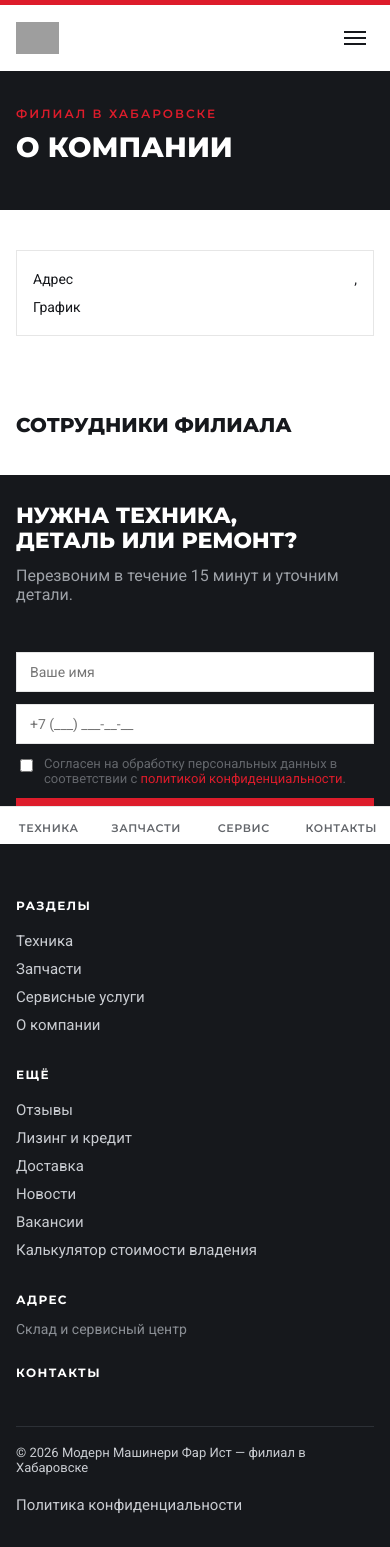
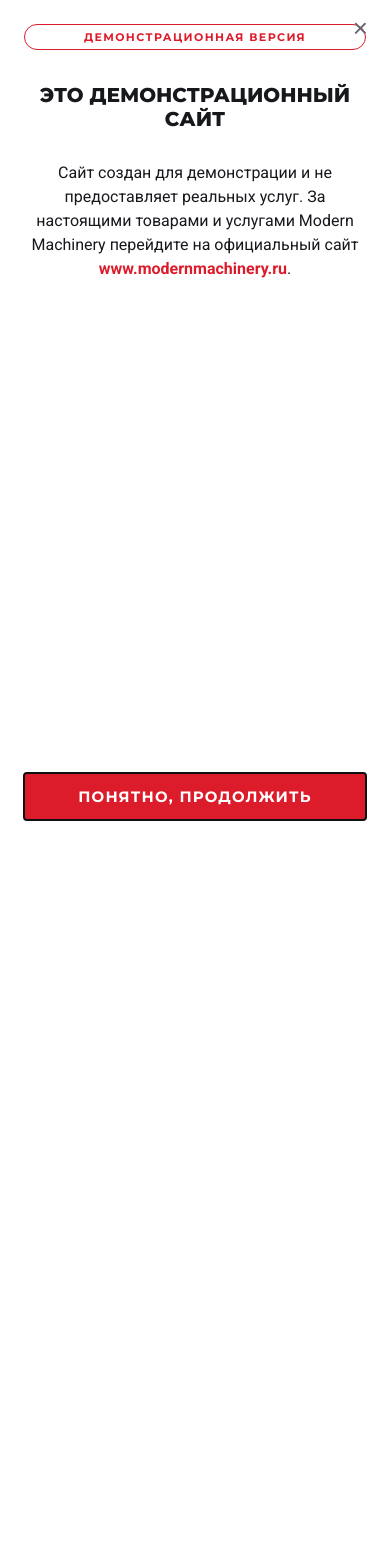
Before and after one commit to S3raphimCS/Modern-Machinery, a Django app: template templates/content/about.html in a window 390 px wide. After the commit the page ends 821 px from the top, so only its background shows below. Run offline with Django 5.2, Linux system fonts and the light colour scheme; the template is opened without the code that fills it, so the values that code supplies are empty; parts of the project's set-up code (start-up, migrations or seed data) failed here and were passed over; grey boxes are pictures that could not be loaded.

Commit message:
Show a first-visit demo disclaimer pointing to the official site
The site is a demonstration only. On the first visit we now open a
full-screen modal explaining that and linking to the real Modern
Machinery site; the choice is remembered in localStorage so it is shown
once per browser. Degrades cleanly without JS, and fills the screen on
phones with the action button pinned to the bottom.

The modal uses `.mm-disclaimer[hidden] { display: none }` because a bare
`hidden` is overridden by `.mm-modal { display: flex }` — the same
specificity gotcha already handled for the compare bar and card tabs.

Co-Authored-By: Claude Opus 4.8 <noreply@anthropic.com>

```diff
--- a/static/css/main.css
+++ b/static/css/main.css
@@ -871,6 +871,40 @@ textarea.mm-input { min-height: 96px; resize: vertical; }
 }
 .mm-modal__note { color: var(--mm-muted); font-size: 14px; margin-bottom: 18px; }
 
+/* --- Окно о демонстрационном характере сайта --------------------------- */
+
+/* Поверх всего остального, включая панель сравнения и модалку заявки. */
+.mm-disclaimer { z-index: 200; }
+/* Без этой строки `hidden` не действует: у `.mm-modal { display: flex }`
+   специфичность выше браузерного `[hidden] { display: none }`, и окно висит
+   на экране всегда. Тот же приём, что и у `.mm-compare-bar[hidden]` выше. */
+.mm-disclaimer[hidden] { display: none; }
+.mm-disclaimer__box { max-width: 560px; text-align: center; padding: clamp(24px, 6vw, 40px); }
+.mm-disclaimer__badge {
+  display: inline-block; font-family: var(--mm-font-display); font-weight: 700;
+  font-size: 11px; letter-spacing: 1.4px; text-transform: uppercase;
+  color: var(--mm-red); border: 1px solid var(--mm-red); border-radius: 999px;
+  padding: 5px 12px; margin-bottom: 16px;
+}
+.mm-disclaimer__title { font-size: clamp(20px, 5vw, 26px); margin-bottom: 14px; }
+.mm-disclaimer__text { color: var(--mm-ink); font-size: 16px; line-height: 1.5; margin-bottom: 24px; }
+.mm-disclaimer__text a { font-weight: 600; word-break: break-word; }
+.mm-disclaimer__action { font-size: 15px; }
+
+/* Пока окно открыто — фон не прокручивается. */
+body.mm-no-scroll { overflow: hidden; }
+
+/* На телефоне окно разворачивается во весь экран, кнопка прижата к низу. */
+@media (max-width: 560px) {
+  .mm-disclaimer { padding: 0; }
+  .mm-disclaimer__box {
+    max-width: none; width: 100%; min-height: 100%;
+    max-height: none; border-radius: 0;
+    display: flex; flex-direction: column; justify-content: center;
+  }
+  .mm-disclaimer__action { margin-top: auto; }
+}
+
 /* --- Подвал ------------------------------------------------------------ */
 
 .mm-footer { background: var(--mm-ink); color: #c9ccd1; padding: clamp(28px, 4cqi, 52px) clamp(16px, 3cqi, 48px) 0; }
--- a/templates/base.html
+++ b/templates/base.html
@@ -116,6 +116,8 @@
   </nav>
 </div>
 
+{% include "partials/disclaimer.html" %}
+
 <div id="mm-modal-root"></div>
 
 {# Панель сравнения: показывается, когда выбрана хотя бы одна модель. #}
--- /dev/null
+++ b/templates/partials/disclaimer.html
@@ -0,0 +1,22 @@
+{% comment %}
+  Окно о демонстрационном характере сайта. Показывается один раз на браузер
+  (флаг в localStorage ставит site.js). По умолчанию скрыто через hidden, чтобы
+  контент страницы не «моргал» до срабатывания скрипта. Если JS выключен —
+  окно просто не появится, сайт при этом полностью работает.
+{% endcomment %}
+<div class="mm-modal mm-disclaimer" id="mm-disclaimer" role="dialog" aria-modal="true"
+     aria-labelledby="mm-disclaimer-title" hidden>
+  <div class="mm-modal__box mm-disclaimer__box">
+    <button class="mm-modal__close" type="button" data-mm-disclaimer-close aria-label="Закрыть">×</button>
+    <div class="mm-disclaimer__badge">Демонстрационная версия</div>
+    <h2 class="mm-modal__title mm-disclaimer__title" id="mm-disclaimer-title">Это демонстрационный сайт</h2>
+    <p class="mm-disclaimer__text">
+      Сайт создан для демонстрации и не предоставляет реальных услуг.
+      За настоящими товарами и услугами Modern Machinery перейдите на официальный сайт
+      <a href="https://www.modernmachinery.ru" target="_blank"
+         rel="noopener noreferrer nofollow">www.modernmachinery.ru</a>.
+    </p>
+    <button class="mm-btn mm-btn--primary mm-btn--block mm-disclaimer__action"
+            type="button" data-mm-disclaimer-close autofocus>Понятно, продолжить</button>
+  </div>
+</div>
```
Also changed, not shown: static/js/site.js (+51 -0 lines).
